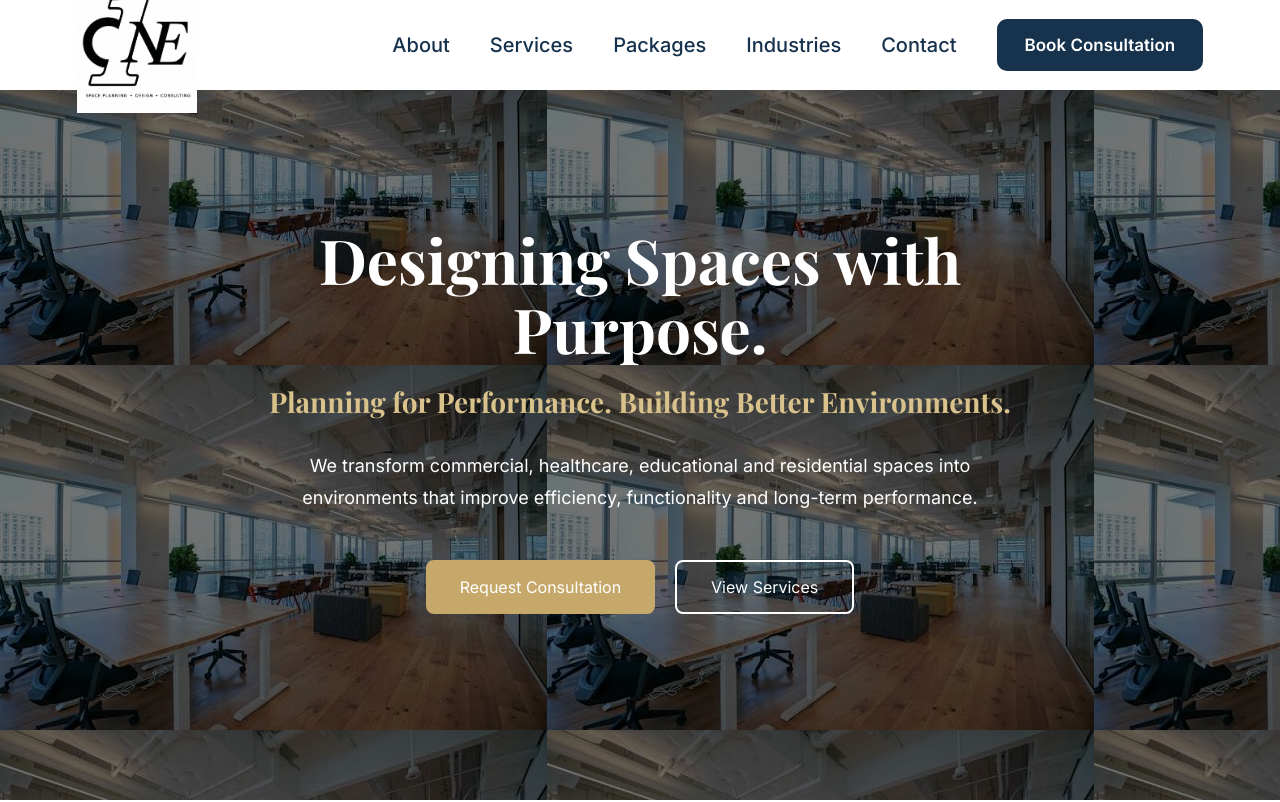
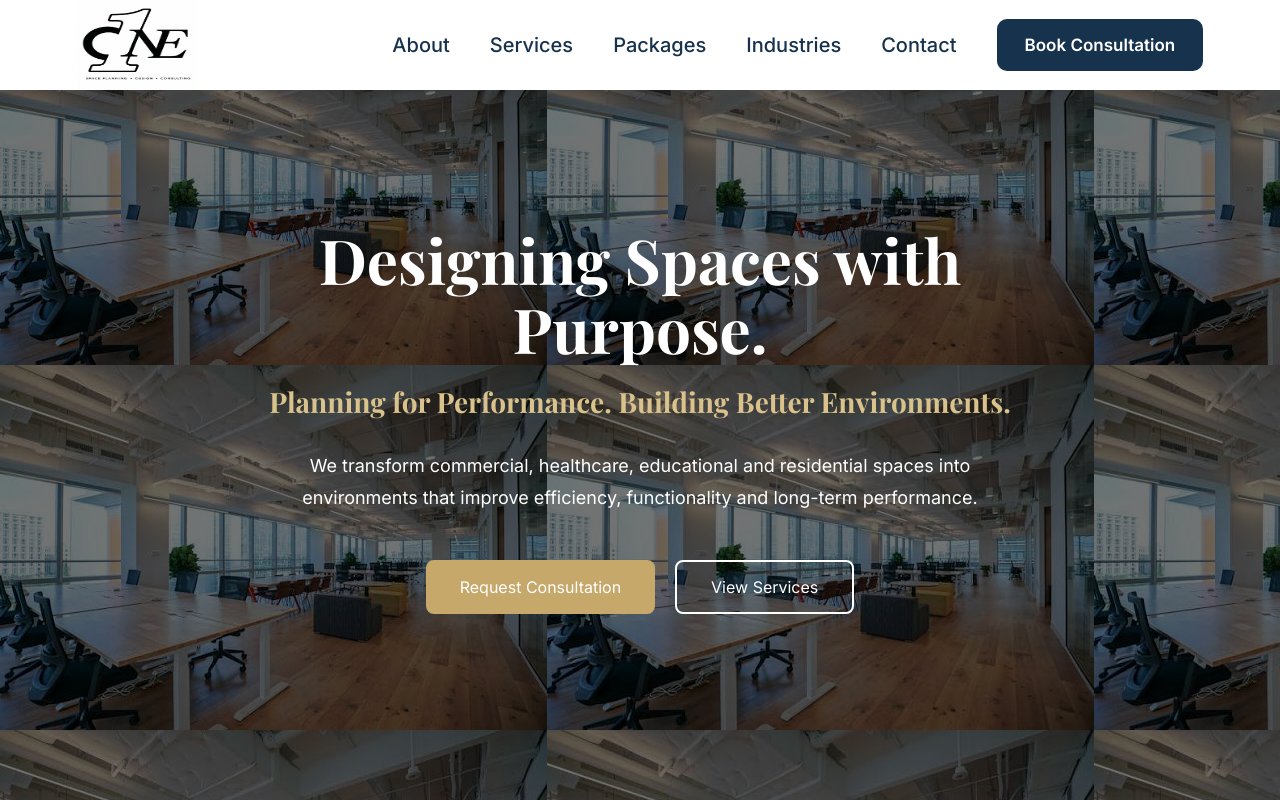
Before and after one commit to Amzzzzzzzz/one-space-pdc, a React (Vite) app: page / in a window 1280 px wide. Shown: the top 802 px of the page. Built offline with nearby package versions, Linux system fonts and the light colour scheme.

Commit message:
Update content and Texth

```diff
--- a/src/components/Navbar/Navbar.css
+++ b/src/components/Navbar/Navbar.css
@@ -15,7 +15,7 @@
 
 .logo img{
     width:120px;
-     height:auto;
+     height:90px;
 }
 
 .mobileMenu {
```
